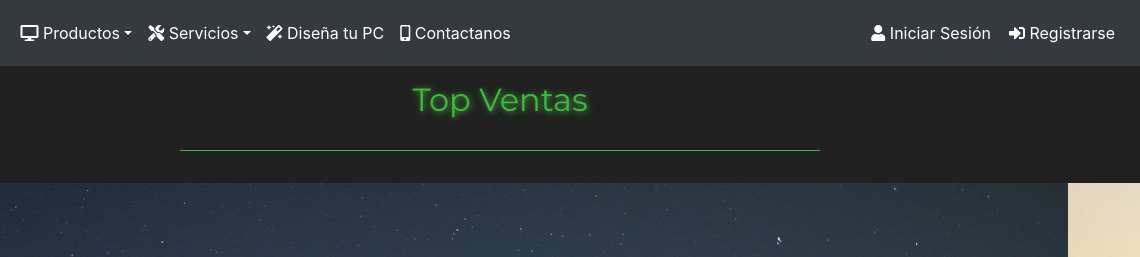
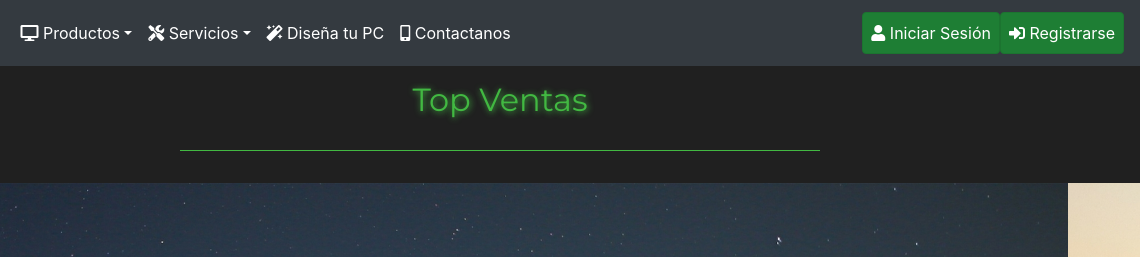
Before and after one commit to DanielVR1/TFGprueba, a plain HTML site: page index.html in a window 1280 px wide. Shown: the top 257 px of the page, 140-1280 px from the left. Drawn offline with nearby package versions, Linux system fonts and the light colour scheme.

Commit message:
Add files via upload

```diff
--- a/css/estilos.css
+++ b/css/estilos.css
@@ -42,7 +42,6 @@
 }
 
 .hover:hover {
-    box-shadow: 2px 2px green;
     transform: scale(1.05, 1.05);
     ;
     -webkit-transform: scale(1.05, 1.05);
--- a/index.html
+++ b/index.html
@@ -54,8 +54,8 @@
                 <a class="nav-link nav-item active colorFondo" href="#"><i class="fas fa-mobile-alt"></i> Contactanos</a>
               </div>
               <div class="navbar-nav ml-auto">
-                <button type="button" class="btn btn-transparent nav-link nav-item active hover" data-toggle="modal" data-target="#exampleModal" data-whatever="inicio sesion"><i class="fas fa-user"></i> Iniciar Sesión</button>
-                <button type="button" class="btn btn-transparent nav-link nav-item active hover" data-toggle="modal" data-target="#exampleModal2" data-whatever="Registrarse"><i class="fas fa-sign-in-alt"></i> Registrarse</button>
+                <button type="button" class="btn btn-success nav-link nav-item active hover" data-toggle="modal" data-target="#exampleModal" data-whatever="inicio sesion"><i class="fas fa-user"></i> Iniciar Sesión</button>
+                <button type="button" class="btn btn-success nav-link nav-item active hover" data-toggle="modal" data-target="#exampleModal2" data-whatever="Registrarse"><i class="fas fa-sign-in-alt"></i> Registrarse</button>
             </div>
         </div>
     </nav>
```
